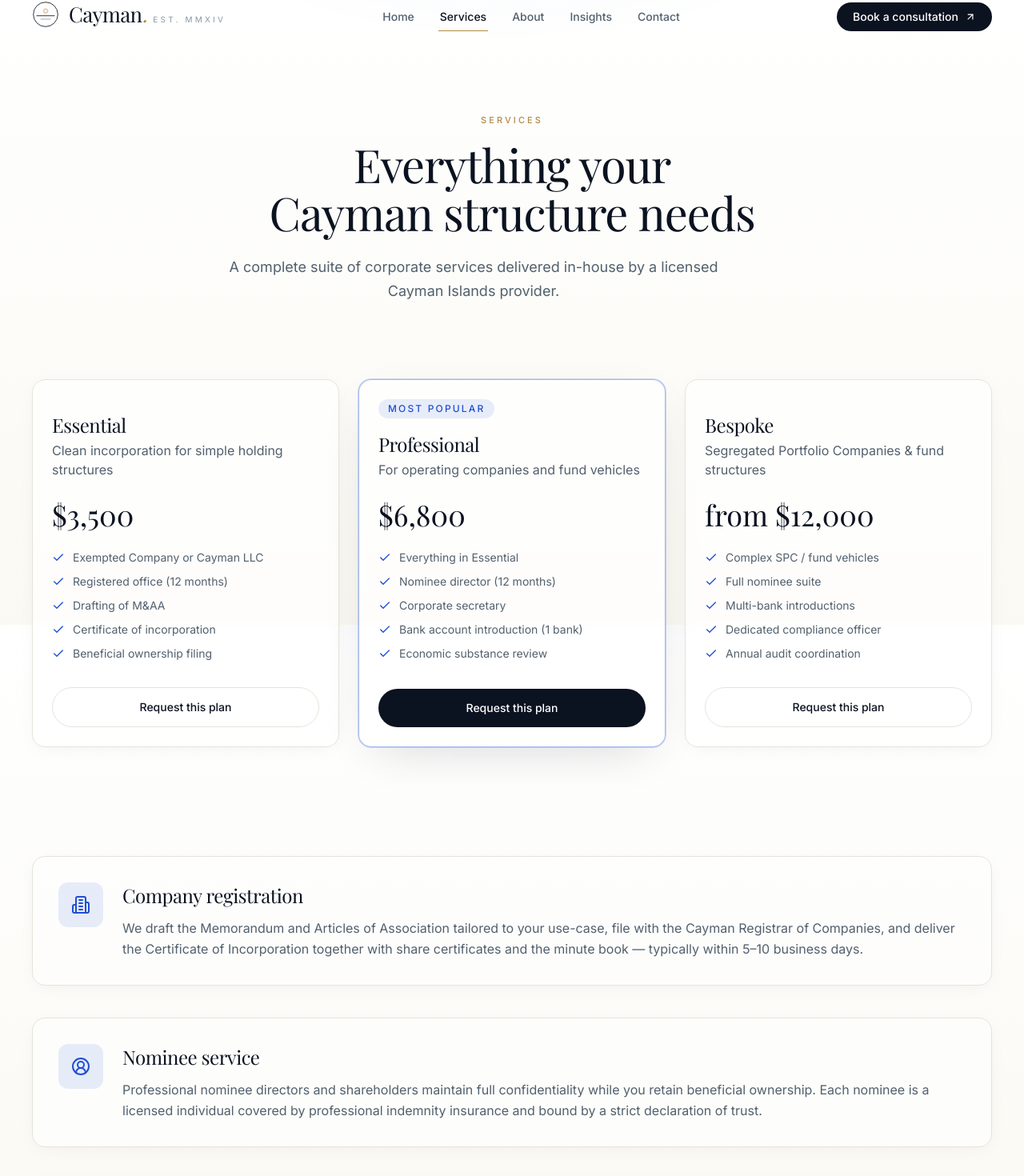
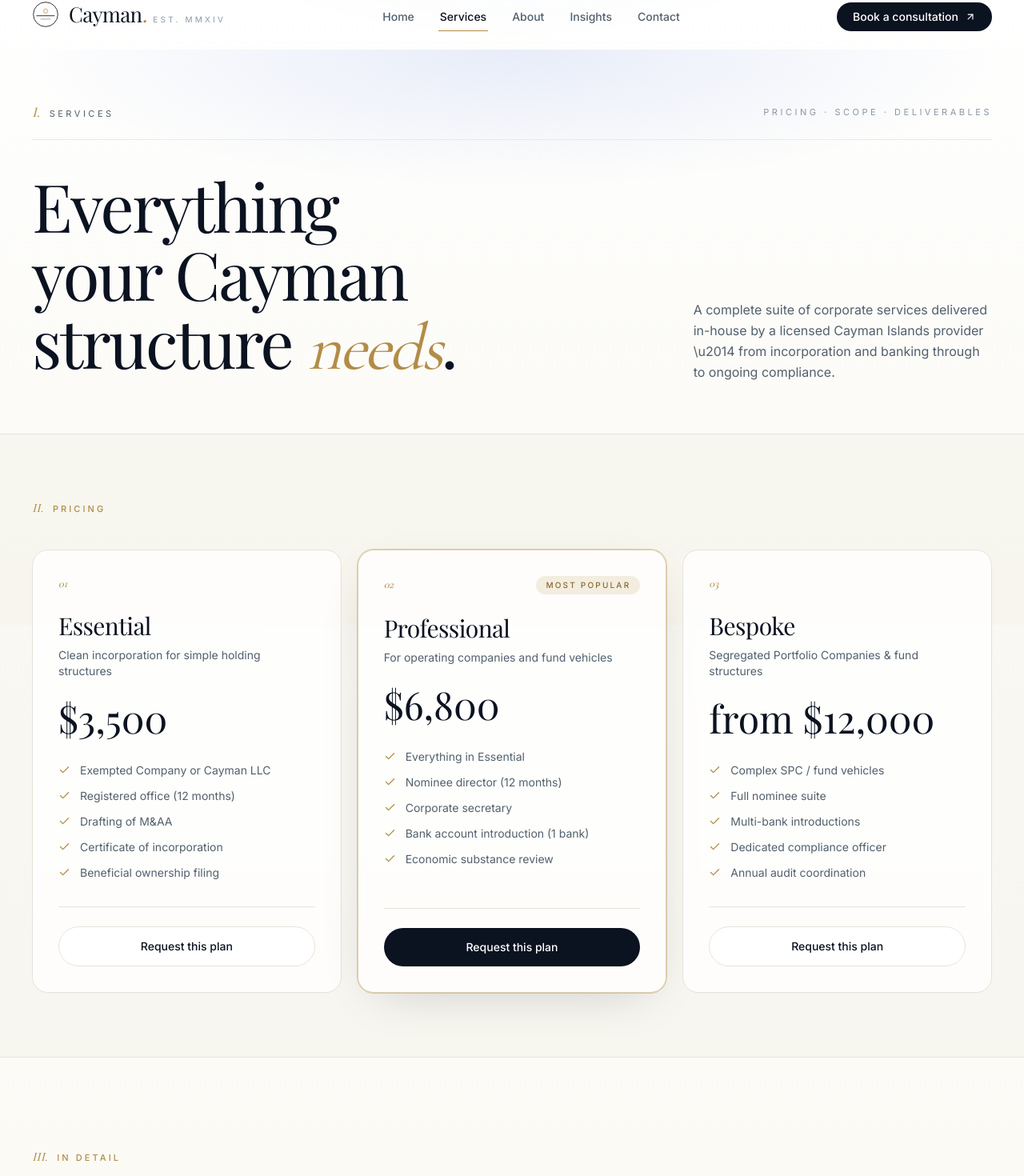
Before and after one commit to iqdecision24/claude-caiman-company-registration, a Next.js app: page /services in a window 1280 px wide. Shown: the part 19-1489 px from the top of the page at 80% size. Built offline with nearby package versions, Linux system fonts and the light colour scheme.

Commit message:
fix: editorial redesign of /services /about /contact /blog — adds proper h1s, replaces dead card-premium/gold-hairline classes

```diff
--- a/src/app/(public)/about/page.tsx
+++ b/src/app/(public)/about/page.tsx
@@ -1,7 +1,6 @@
 import type { Metadata } from 'next';
 import Image from 'next/image';
 import { Container } from '@/components/ui/Container';
-import { SectionHeading } from '@/components/ui/SectionHeading';
 import { CTA } from '@/components/sections/CTA';
 
 export const metadata: Metadata = {
@@ -10,14 +9,14 @@ export const metadata: Metadata = {
     'A boutique Cayman Islands corporate services provider dedicated to high-quality offshore structuring.',
 };
 
-const values = [
+const principles = [
   {
     title: 'Confidentiality first',
-    body: 'Every file is held under strict data protection protocols. Named partners are personally responsible for client confidentiality.',
+    body: 'Every file is held under strict data-protection protocols. Named partners are personally responsible for client confidentiality.',
   },
   {
     title: 'Substance over paper',
-    body: 'We only recommend structures that make economic sense and stand up to scrutiny — no opaque shells, no short-cuts.',
+    body: 'We only recommend structures that make economic sense and stand up to scrutiny \u2014 no opaque shells, no short-cuts.',
   },
   {
     title: 'Partners, not sales reps',
@@ -28,57 +27,99 @@ const values = [
 export default function AboutPage() {
   return (
     <>
-      <section className="pt-20 pb-10">
-        <Container wide>
-          <SectionHeading
-            eyebrow="About"
-            title={<>Boutique Cayman firm, global reach</>}
-            description="Founded in 2014 in George Town, we focus exclusively on the Cayman Islands jurisdiction — and we have built our practice around a single idea: get structuring right, once."
-          />
+      {/* Editorial header with h1 */}
+      <section className="relative pt-16 pb-16 overflow-hidden">
+        <div className="absolute inset-0 bg-hero-glow pointer-events-none" />
+        <Container wide className="relative">
+          <div className="mb-10 flex items-center justify-between gap-6 border-b border-border/70 pb-5">
+            <div className="flex items-baseline gap-3">
+              <span className="chapter-num text-lg">I.</span>
+              <span className="text-[11px] uppercase tracking-[0.32em] text-foreground-muted">
+                About
+              </span>
+            </div>
+            <span className="hidden sm:block text-[11px] uppercase tracking-[0.32em] text-foreground-subtle">
+              Est. MMXIV · George Town
+            </span>
+          </div>
+          <div className="grid gap-10 lg:grid-cols-12 lg:items-end">
+            <h1 className="lg:col-span-8 font-display text-display-xl text-ink text-balance">
+              Boutique Cayman firm,{' '}
+              <span className="font-serif italic text-gold">global reach</span>.
+            </h1>
+            <p className="lg:col-span-4 text-foreground-muted leading-relaxed">
+              Founded in 2014 in George Town, we focus exclusively on the Cayman Islands
+              jurisdiction \u2014 and we have built our practice around a single idea: get
+              structuring right, once.
+            </p>
+          </div>
         </Container>
       </section>
 
-      <section className="py-16">
+      {/* Portrait + story */}
+      <section className="py-16 sm:py-24">
         <Container wide>
-          <div className="grid gap-14 lg:grid-cols-2 items-center">
-            <div className="relative aspect-[4/3] w-full overflow-hidden rounded-3xl border border-border shadow-soft">
-              <Image
-                src="https://images.unsplash.com/photo-1486406146926-c627a92ad1ab?auto=format&fit=crop&w=1400&q=80"
-                alt="Cayman Islands office"
-                fill
-                className="object-cover"
-                sizes="(max-width: 1024px) 100vw, 50vw"
-              />
+          <div className="grid gap-14 lg:grid-cols-12 lg:gap-14 items-start">
+            <div className="lg:col-span-5">
+              <figure className="relative aspect-[4/5] w-full overflow-hidden rounded-[3px] shadow-editorial">
+                <Image
+                  src="https://images.unsplash.com/photo-1486406146926-c627a92ad1ab?auto=format&fit=crop&w=1400&q=85"
+                  alt="Grand Cayman office"
+                  fill
+                  className="object-cover grayscale-[25%]"
+                  sizes="(max-width: 1024px) 100vw, 45vw"
+                />
+                <div className="absolute inset-0 bg-gradient-to-t from-ink/40 via-transparent to-transparent" />
+              </figure>
+              <div className="mt-6 flex items-end justify-between text-[11px] uppercase tracking-[0.28em] text-foreground-muted">
+                <span>George Town · Grand Cayman</span>
+                <span className="font-serif italic text-gold text-[13px] tracking-normal">
+                  Anno 2014
+                </span>
+              </div>
             </div>
-            <div>
-              <h3 className="font-display text-display-md">Our story</h3>
-              <p className="mt-5 text-foreground-muted leading-relaxed">
-                We were founded by a team of Cayman-qualified lawyers and compliance officers who
-                had spent years inside big-four firms. We felt that international clients deserved
-                the same rigour — without the bureaucracy, junior handovers and opaque fees — and we
-                built a boutique practice around that promise.
-              </p>
-              <p className="mt-4 text-foreground-muted leading-relaxed">
-                Today we support founders, family offices, fund managers and international
-                businesses with turnkey formation, nominee services, banking and ongoing
-                compliance — on a fixed-fee basis.
+
+            <div className="lg:col-span-7 lg:pt-10">
+              <div className="flex items-baseline gap-3 mb-6">
+                <span className="chapter-num text-base">II.</span>
+                <span className="eyebrow-alt">Our story</span>
+              </div>
+              <h2 className="font-display text-display-md text-ink text-balance">
+                A practice built on <span className="font-serif italic text-gold">rigour</span>,
+                without the bureaucracy.
+              </h2>
+              <blockquote className="mt-10 border-l-2 border-gold pl-6 max-w-xl">
+                <p className="pullquote text-ink">
+                  “We felt international clients deserved the same rigour as big-four firms \u2014
+                  without the bureaucracy, junior handovers and opaque fees. So we built one.”
+                </p>
+                <footer className="mt-4 text-[11px] uppercase tracking-[0.28em] text-foreground-subtle">
+                  Founding partners, 2014
+                </footer>
+              </blockquote>
+              <p className="mt-10 text-foreground-muted leading-relaxed max-w-xl">
+                Today we support founders, family offices and fund managers with turnkey
+                formation, nominee services, banking and ongoing compliance \u2014 on a fixed-fee
+                basis. Named partners remain personally responsible for every engagement.
               </p>
             </div>
           </div>
         </Container>
       </section>
 
-      <section className="py-16">
+      {/* Principles */}
+      <section className="py-16 sm:py-24 bg-background-warm/60 border-y border-border">
         <Container wide>
-          <div className="grid gap-6 md:grid-cols-3">
-            {values.map((v) => (
-              <div
-                key={v.title}
-                className="card-premium"
-              >
-                <span className="gold-hairline" />
-                <h4 className="mt-5 font-display text-xl">{v.title}</h4>
-                <p className="mt-3 text-foreground-muted leading-relaxed">{v.body}</p>
+          <div className="flex items-baseline gap-3 mb-10">
+            <span className="chapter-num text-base">III.</span>
+            <span className="eyebrow-alt">Principles</span>
+          </div>
+          <div className="grid gap-5 md:grid-cols-3">
+            {principles.map((p, i) => (
+              <div key={p.title} className="card-editorial h-full">
+                <span className="chapter-num text-sm">0{i + 1}</span>
+                <h3 className="mt-4 font-display text-2xl text-ink leading-tight">{p.title}</h3>
+                <p className="mt-4 text-foreground-muted leading-relaxed">{p.body}</p>
               </div>
             ))}
           </div>
--- a/src/app/(public)/contact/page.tsx
+++ b/src/app/(public)/contact/page.tsx
@@ -1,70 +1,129 @@
 import type { Metadata } from 'next';
 import { Mail, Phone, MapPin, Clock } from 'lucide-react';
 import { Container } from '@/components/ui/Container';
-import { SectionHeading } from '@/components/ui/SectionHeading';
 import { ContactForm } from '@/components/ContactForm';
 
 export const metadata: Metadata = {
   title: 'Contact',
-  description: 'Book a confidential consultation with a Cayman Islands corporate services partner.',
+  description:
+    'Book a confidential consultation with a Cayman Islands corporate services partner.',
 };
 
 export default function ContactPage() {
   return (
-    <section className="pt-20 pb-24">
-      <Container wide>
-        <SectionHeading
-          eyebrow="Contact"
-          title={<>Book a confidential consultation</>}
-          description="Tell us a little about your situation. A senior partner will respond within one business day."
-          align="center"
-        />
+    <>
+      {/* Editorial header with h1 */}
+      <section className="relative pt-16 pb-16 overflow-hidden">
+        <div className="absolute inset-0 bg-hero-glow pointer-events-none" />
+        <Container wide className="relative">
+          <div className="mb-10 flex items-center justify-between gap-6 border-b border-border/70 pb-5">
+            <div className="flex items-baseline gap-3">
+              <span className="chapter-num text-lg">I.</span>
+              <span className="text-[11px] uppercase tracking-[0.32em] text-foreground-muted">
+                Contact
+              </span>
+            </div>
+            <span className="hidden sm:block text-[11px] uppercase tracking-[0.32em] text-foreground-subtle">
+              Mon\u2013Fri · 09:00\u201318:00 EST
+            </span>
+          </div>
+          <div className="grid gap-10 lg:grid-cols-12 lg:items-end">
+            <h1 className="lg:col-span-8 font-display text-display-xl text-ink text-balance">
+              Book a{' '}
+              <span className="font-serif italic text-gold">confidential</span> consultation.
+            </h1>
+            <p className="lg:col-span-4 text-foreground-muted leading-relaxed">
+              Tell us a little about your situation. A senior partner will respond within one
+              business day.
+            </p>
+          </div>
+        </Container>
+      </section>
 
-        <div className="mt-14 grid gap-10 lg:grid-cols-[1fr_1.3fr]">
-          <div className="space-y-5">
-            <div className="card-premium">
-              <div className="flex items-start gap-4">
-                <Mail size={20} className="text-brand mt-0.5" />
-                <div>
-                  <p className="text-sm text-foreground-subtle">Email</p>
-                  <a href="mailto:hello@cayman-formation.com" className="font-medium">hello@cayman-formation.com</a>
-                </div>
-              </div>
+      {/* Contact info + form */}
+      <section className="py-16 sm:py-24 bg-background-warm/60 border-y border-border">
+        <Container wide>
+          <div className="grid gap-8 lg:grid-cols-[1fr_1.35fr]">
+            <div className="space-y-4">
+              <ContactCard
+                icon={Mail}
+                label="Email"
+                value="hello@cayman-formation.com"
+                href="mailto:hello@cayman-formation.com"
+                index="01"
+              />
+              <ContactCard
+                icon={Phone}
+                label="Phone"
+                value="+1 345 000 0000"
+                href="tel:+13450000000"
+                index="02"
+              />
+              <ContactCard
+                icon={MapPin}
+                label="Office"
+                value={
+                  <>
+                    Cricket Square, George Town,
+                    <br />
+                    Grand Cayman KY1-1000
+                  </>
+                }
+                index="03"
+              />
+              <ContactCard
+                icon={Clock}
+                label="Hours"
+                value="Mon\u2013Fri · 09:00\u201318:00 (EST)"
+                index="04"
+              />
             </div>
-            <div className="card-premium">
-              <div className="flex items-start gap-4">
-                <Phone size={20} className="text-brand mt-0.5" />
-                <div>
-                  <p className="text-sm text-foreground-subtle">Phone</p>
-                  <p className="font-medium">+1 345 000 0000</p>
-                </div>
-              </div>
-            </div>
-            <div className="card-premium">
-              <div className="flex items-start gap-4">
-                <MapPin size={20} className="text-brand mt-0.5" />
-                <div>
-                  <p className="text-sm text-foreground-subtle">Office</p>
-                  <p className="font-medium">Cricket Square, George Town,<br/> Grand Cayman KY1-1000</p>
-                </div>
-              </div>
-            </div>
-            <div className="card-premium">
-              <div className="flex items-start gap-4">
-                <Clock size={20} className="text-brand mt-0.5" />
-                <div>
-                  <p className="text-sm text-foreground-subtle">Hours</p>
-                  <p className="font-medium">Mon–Fri · 09:00–18:00 (EST)</p>
-                </div>
-              </div>
+
+            <div className="card-editorial">
+              <h2 className="sr-only">Contact form</h2>
+              <ContactForm />
             </div>
           </div>
-
-          <div className="card-premium">
-            <ContactForm />
-          </div>
-        </div>
-      </Container>
-    </section>
+        </Container>
+      </section>
+    </>
   );
 }
+
+function ContactCard({
+  icon: Icon,
+  label,
+  value,
+  href,
+  index,
+}: {
+  icon: React.ComponentType<{ size?: number; className?: string }>;
+  label: string;
+  value: React.ReactNode;
+  href?: string;
+  index: string;
+}) {
+  const body = (
+    <div className="card-editorial flex items-start gap-5">
+      <div className="flex items-center gap-4">
+        <span className="chapter-num text-sm">{index}</span>
+        <span className="inline-flex h-10 w-10 items-center justify-center rounded-full border border-border bg-white text-ink">
+          <Icon size={16} />
+        </span>
+      </div>
+      <div className="flex-1">
+        <p className="text-[10.5px] uppercase tracking-[0.24em] text-foreground-subtle">
+          {label}
+        </p>
+        <p className="mt-1.5 font-display text-lg text-ink leading-tight">{value}</p>
+      </div>
+    </div>
+  );
+  return href ? (
+    <a href={href} className="block group">
+      {body}
+    </a>
+  ) : (
+    body
+  );
+}
--- a/src/app/(public)/services/page.tsx
+++ b/src/app/(public)/services/page.tsx
@@ -1,8 +1,6 @@
 import type { Metadata } from 'next';
 import { Building2, UserCircle2, Wallet, ShieldCheck, Check } from 'lucide-react';
 import { Container } from '@/components/ui/Container';
-import { Card, CardIcon } from '@/components/ui/Card';
-import { SectionHeading } from '@/components/ui/SectionHeading';
 import { Button } from '@/components/ui/Button';
 import { CTA } from '@/components/sections/CTA';
 
@@ -52,13 +50,13 @@ const tiers = [
   },
 ];
 
-const sections = [
+const detail = [
   {
     id: 'registration',
     icon: Building2,
     title: 'Company registration',
     body:
-      'We draft the Memorandum and Articles of Association tailored to your use-case, file with the Cayman Registrar of Companies, and deliver the Certificate of Incorporation together with share certificates and the minute book — typically within 5–10 business days.',
+      'We draft the Memorandum and Articles of Association tailored to your use-case, file with the Cayman Registrar of Companies, and deliver the Certificate of Incorporation together with share certificates and the minute book \u2014 typically within 5\u201310 business days.',
   },
   {
     id: 'nominee',
@@ -72,56 +70,86 @@ const sections = [
     icon: Wallet,
     title: 'Bank account opening',
     body:
-      'We prepare a full KYC and source-of-funds pack and introduce your company to Tier-1 Cayman and international banks, EMIs and prime brokers. You meet the relationship manager — we handle the paperwork.',
+      'We prepare a full KYC and source-of-funds pack and introduce your company to Tier-1 Cayman and international banks, EMIs and prime brokers. You meet the relationship manager \u2014 we handle the paperwork.',
   },
   {
     id: 'compliance',
     icon: ShieldCheck,
     title: 'Ongoing compliance',
     body:
-      'Registered office, annual return, beneficial ownership updates, economic substance filings where applicable, and renewal with the Registrar — all handled on a fixed annual fee.',
+      'Registered office, annual return, beneficial ownership updates, economic substance filings where applicable, and renewal with the Registrar \u2014 all handled on a fixed annual fee.',
   },
 ];
 
 export default function ServicesPage() {
   return (
     <>
-      <section className="pt-20 pb-10">
-        <Container wide>
-          <SectionHeading
-            eyebrow="Services"
-            title={<>Everything your Cayman structure needs</>}
-            description="A complete suite of corporate services delivered in-house by a licensed Cayman Islands provider."
-            align="center"
-          />
+      {/* Editorial header with h1 */}
+      <section className="relative pt-16 pb-16 overflow-hidden">
+        <div className="absolute inset-0 bg-hero-glow pointer-events-none" />
+        <Container wide className="relative">
+          <div className="mb-10 flex items-center justify-between gap-6 border-b border-border/70 pb-5">
+            <div className="flex items-baseline gap-3">
+              <span className="chapter-num text-lg">I.</span>
+              <span className="text-[11px] uppercase tracking-[0.32em] text-foreground-muted">
+                Services
+              </span>
+            </div>
+            <span className="hidden sm:block text-[11px] uppercase tracking-[0.32em] text-foreground-subtle">
+              Pricing · Scope · Deliverables
+            </span>
+          </div>
+          <div className="grid gap-10 lg:grid-cols-12 lg:items-end">
+            <h1 className="lg:col-span-8 font-display text-display-xl text-ink text-balance">
+              Everything your Cayman structure{' '}
+              <span className="font-serif italic text-gold">needs</span>.
+            </h1>
+            <p className="lg:col-span-4 text-foreground-muted leading-relaxed">
+              A complete suite of corporate services delivered in-house by a licensed Cayman
+              Islands provider \u2014 from incorporation and banking through to ongoing compliance.
+            </p>
+          </div>
         </Container>
       </section>
 
-      <section className="py-14">
+      {/* Pricing tiers */}
+      <section className="py-16 sm:py-20 bg-background-warm/60 border-y border-border">
         <Container wide>
-          <div className="grid gap-6 md:grid-cols-3">
-            {tiers.map((t) => (
-              <Card
+          <div className="flex items-baseline gap-3 mb-10">
+            <span className="chapter-num text-base">II.</span>
+            <span className="eyebrow-alt">Pricing</span>
+          </div>
+          <div className="grid gap-5 md:grid-cols-3">
+            {tiers.map((t, i) => (
+              <div
                 key={t.name}
-                className={`h-full flex flex-col ${t.featured ? 'border-brand/40 shadow-premium ring-1 ring-brand/20' : ''}`}
+                className={
+                  'card-editorial relative h-full flex flex-col ' +
+                  (t.featured ? 'ring-1 ring-gold/40 border-gold/40 shadow-premium' : '')
+                }
               >
-                {t.featured && (
-                  <span className="self-start rounded-full bg-brand/10 px-3 py-1 text-xs font-medium text-brand uppercase tracking-[0.18em]">
-                    Most popular
-                  </span>
-                )}
-                <h3 className="mt-4 font-display text-2xl">{t.name}</h3>
-                <p className="text-foreground-muted mt-1">{t.subtitle}</p>
-                <div className="mt-6 font-display text-4xl">{t.price}</div>
-                <ul className="mt-6 space-y-2.5 text-sm text-foreground-muted flex-1">
+                <div className="flex items-center justify-between">
+                  <span className="chapter-num text-sm">0{i + 1}</span>
+                  {t.featured && (
+                    <span className="rounded-full bg-gold/15 px-3 py-1 text-[10px] font-medium uppercase tracking-[0.22em] text-gold-deep">
+                      Most popular
+                    </span>
+                  )}
+                </div>
+                <h3 className="mt-6 font-display text-3xl text-ink leading-tight">{t.name}</h3>
+                <p className="mt-2 text-sm text-foreground-muted">{t.subtitle}</p>
+                <div className="mt-6 flex items-baseline gap-2">
+                  <span className="font-display text-5xl text-ink">{t.price}</span>
+                </div>
+                <ul className="mt-8 space-y-3 text-sm text-foreground-muted flex-1">
                   {t.highlights.map((h) => (
-                    <li key={h} className="flex gap-2.5">
-                      <Check size={16} className="mt-0.5 text-brand shrink-0" />
-                      {h}
+                    <li key={h} className="flex gap-3">
+                      <Check size={15} className="mt-0.5 text-gold shrink-0" />
+                      <span>{h}</span>
                     </li>
                   ))}
                 </ul>
-                <div className="mt-8">
+                <div className="mt-8 pt-6 border-t border-border">
                   <Button
                     href="/contact"
                     variant={t.featured ? 'primary' : 'secondary'}
@@ -130,28 +158,40 @@ export default function ServicesPage() {
                     Request this plan
                   </Button>
                 </div>
-              </Card>
+              </div>
             ))}
           </div>
         </Container>
       </section>
 
-      <section className="py-20">
+      {/* Detail index */}
+      <section className="py-20 sm:py-28">
         <Container wide>
-          <div className="grid gap-10">
-            {sections.map(({ id, icon: Icon, title, body }) => (
+          <div className="flex items-baseline gap-3 mb-12">
+            <span className="chapter-num text-base">III.</span>
+            <span className="eyebrow-alt">In detail</span>
+          </div>
+          <div className="border-t border-border">
+            {detail.map(({ icon: Icon, ...s }, i) => (
               <div
-                id={id}
-                key={id}
-                className="grid gap-6 md:grid-cols-[auto_1fr] items-start rounded-2xl border border-border bg-white/60 p-8 shadow-soft"
+                id={s.id}
+                key={s.id}
+                className="group grid grid-cols-12 items-start gap-6 border-b border-border py-10 sm:py-12 transition-colors duration-500 hover:bg-background-warm/30"
               >
-                <CardIcon className="h-14 w-14">
-                  <Icon size={24} />
-                </CardIcon>
-                <div>
-                  <h3 className="font-display text-2xl">{title}</h3>
-                  <p className="mt-3 text-foreground-muted leading-relaxed">{body}</p>
+                <div className="col-span-2 sm:col-span-1 pt-1">
+                  <span className="chapter-num text-base">0{i + 1}</span>
                 </div>
+                <div className="col-span-10 sm:col-span-4">
+                  <div className="inline-flex h-11 w-11 items-center justify-center rounded-full border border-border bg-white text-ink transition-colors duration-500 group-hover:border-gold group-hover:text-gold">
+                    <Icon size={18} />
+                  </div>
+                  <h2 className="mt-5 font-display text-2xl sm:text-[30px] leading-tight text-ink">
+                    {s.title}
+                  </h2>
+                </div>
+                <p className="col-span-12 sm:col-span-7 text-foreground-muted leading-relaxed max-w-2xl">
+                  {s.body}
+                </p>
               </div>
             ))}
           </div>
```
Also changed, not shown: src/app/(public)/blog/page.tsx (+68 -32 lines).
